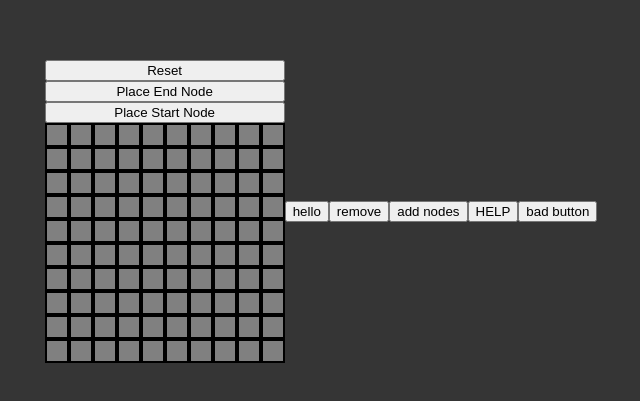
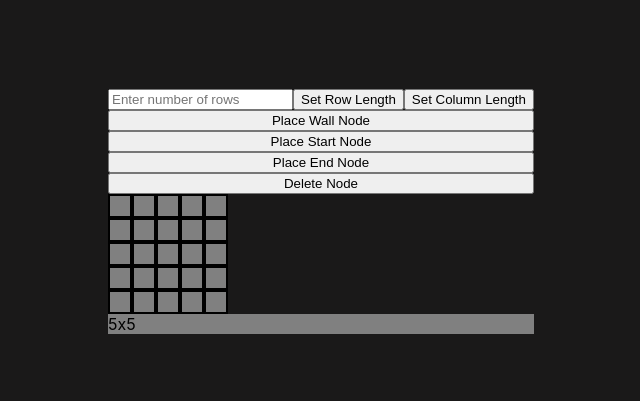
Before and after one commit to strokinmasi/algorithm_visualizer, a React (Create React App) app: page / in a window 1280 px wide. Shown: the part 189-590 px from the top of the page, without its empty margins (319-959 px from the left). Built offline with nearby package versions, Linux system fonts and the light colour scheme.

Commit message:
overhauled code
almost everything was changed and overhauled

```diff
--- a/package.json
+++ b/package.json
@@ -1,5 +1,5 @@
 {
-  "name": "my-app",
+  "name": "griddy",
   "version": "0.1.0",
   "private": true,
   "dependencies": {
--- a/src/App.css
+++ b/src/App.css
@@ -4,5 +4,5 @@
   display: flex;
   align-items: center;
   justify-content: center;
-  background-color: rgb(53, 53, 53);
+  background-color: rgb(26, 25, 25);
 }
--- a/src/App.js
+++ b/src/App.js
@@ -1,15 +1,10 @@
 import './App.css';
-import Djikstra from './algorithms/djikstra';
-import { Gridbase } from './grid/gridbase';
-import Pathing from './grid/pathing';
+import Gridbase from './Grid/Gridbase';
 
 function App() {
   return (
     <div className="App">
-      <Gridbase>
-        <Pathing/>
-        <Djikstra/>
-      </Gridbase>
+      <Gridbase/>
     </div>
   );
 }
--- /dev/null
+++ b/src/grid/Gridsizing.jsx
@@ -0,0 +1,39 @@
+import React, { useState } from 'react';
+
+function Gridsizing({ setRowLength, setColLength }) {
+
+    // States that contain the new number of columns and rows in the grid
+    const [input, setInput] = useState('');
+
+    // Event handlers that update the value of the states
+    const handleInputChange = (event, setInput) => {
+        setInput(event.target.value);
+    };
+
+    // Handles updating the row and column length of the original grid
+    const handleGridUpdateClick = (setLength, type) => {
+        const parsedNumber = parseInt(input, 10);
+        if (!isNaN(parsedNumber)) {
+            setLength(parsedNumber);
+            alert("Grid " + type + " length set!");
+            setInput('');
+        } else {
+            alert("Please enter a valid integer");
+        }
+    };
+
+    return (
+        <div>
+            <input
+                type="number"
+                value={input}
+                onChange={(e) => handleInputChange(e, setInput)}
+                placeholder="Enter number of rows"
+            />
+            <button onClick={() => handleGridUpdateClick(setRowLength, "row")}>Set Row Length</button>
+            <button onClick={() => handleGridUpdateClick(setColLength, "column")}>Set Column Length</button>
+        </div>
+    );
+}
+
+export default Gridsizing;
--- a/src/grid/gridbase.css
+++ b/src/grid/gridbase.css
@@ -1,8 +1,8 @@
 .grid {
     display: flex;
-    flex-direction: column-reverse;
+    flex-direction: column;
 }
 
-.gridRow {
+.row {
     display: flex;
 }
--- a/src/grid/gridbase.jsx
+++ b/src/grid/gridbase.jsx
@@ -1,37 +1,83 @@
-import React, { createContext, useContext, useState } from 'react';
+import React, { useEffect, useMemo, useState } from 'react';
+import './Gridbase.css';
+import Gridsizing from './Gridsizing';
+import Node from './Node';
 
-const GridContext = createContext();
+function Gridbase() {
 
-export function Gridbase({ children }) {
-    const [grid, setGrid] = useState(createInitialGrid());
-    const [startNode, setStartNode] = useState("");
-    const [endNode, setEndNode] = useState("");
+    // State that holds the entire grid
+    const [grid, setGrid] = useState([]);
 
-    function createInitialGrid() {
-        let initialGrid = [];
-        for (let y = 0; y < 10; y++) {
-            let row = [];
-            for (let x = 0; x < 10; x++) {
-                row.push({
-                    id: `${x}-${y}`,
-                    color: "grey",
-                    isStart: false,
-                    isEnd: false,
-                    prevnode: [-1, -1]
-                });
+    // States that contain the number of columns and rows in the grid
+    const [rowLength, setRowLength] = useState(5);
+    const [colLength, setColLength] = useState(5);
+
+    const [nodeType, setNodeType] = useState('default');
+
+    // Basic memo that holds the initial node settings to create the initial grid
+    const initialNode = useMemo(() => ({
+        type: 'default',
+        prevNode: null
+    }), []);
+
+    // useEffect that initialises and also updates the grid everytime the dimensions change
+    useEffect(() => {
+        const initialGrid = Array(rowLength).fill(null).map(() => Array(colLength).fill(initialNode));
+        setGrid(initialGrid);
+    }, [rowLength, colLength, initialNode]);
+
+
+    // Handles what happens when a node is clicked
+    const handleNodeClick = (row, col) => {
+        if ((checkNodeType('start') && nodeType === 'start') || (checkNodeType('end') && nodeType === 'end')) {
+            return alert('kys')
+        }
+        // Create a new grid with updated properties for the clicked node
+        const newGrid = grid.map((rowArray, rowIndex) =>
+            rowArray.map((node, colIndex) => {
+                if (rowIndex === row && colIndex === col) {
+                    // Toggle color
+                    return { ...node, type: nodeType};
+                }
+                return node;
+            })
+        );
+        setGrid(newGrid);
+    };
+
+    const checkNodeType = (type) => {
+        for (let row of grid) {
+            for (let node of row) {
+                if (node.type === type) {
+                    return true;
+                }
             }
-            initialGrid.push(row);
         }
-        return initialGrid;
-    }
+        return false;
+    };
 
     return (
-        <GridContext.Provider value={{ grid, setGrid, startNode, setStartNode, endNode, setEndNode }}>
-            {children}
-        </GridContext.Provider>
+        <div className="grid">
+            <Gridsizing setRowLength={setRowLength} setColLength={setColLength} />
+            <button onClick={() => setNodeType('wall')}>Place Wall Node</button>
+            <button onClick={() => setNodeType('start')}>Place Start Node</button>
+            <button onClick={() => setNodeType('end')}>Place End Node</button>
+            <button onClick={() => setNodeType('default')}>Delete Node</button>
+            {grid.map((row, rowIndex) => (
+                <div className="row">
+                    {row.map((node, colIndex) => (
+                        <Node
+                            key={`${rowIndex}-${colIndex}`}
+                            onClick={() => handleNodeClick(rowIndex, colIndex)}
+                            prevNode={node.prevNode}
+                            type={node.type}
+                        />
+                    ))}
+                </div>
+            ))}
+            <div style={{ backgroundColor: 'grey' }}>{rowLength}x{colLength}</div>
+        </div>
     );
 }
 
-export function useGridContext() {
-    return useContext(GridContext);
-}
+export default Gridbase;
--- a/src/grid/node.css
+++ b/src/grid/node.css
@@ -1,5 +1,18 @@
 .node {
     width: 20px;
     height: 20px;
+    background-color: grey;
     border: 2px solid black;
 }
+
+.node-start {
+    background-color: green;
+}
+
+.node-end {
+    background-color: red;
+}
+
+.node-wall {
+    background-color: black;
+}
--- a/src/grid/node.jsx
+++ b/src/grid/node.jsx
@@ -1,14 +1,27 @@
-import "./node.css";
+import "./Node.css";
 
 import { default as React } from 'react';
 
-function Node({ color, onClick, prevNode }) {
+function Node({ onClick, prevNode, type }) {
+
+    const getNodeClass = () => {
+        switch (type) {
+            case 'start':
+                return 'node-start';
+            case 'end':
+                return 'node-end';
+            case 'wall':
+                return 'node-wall';
+            default:
+                return '';
+        }
+    };
+
     return (
         <div
-            className="node"
-            style={{ backgroundColor: color }}
+            className={`node ${getNodeClass()}`}
             onClick={onClick}
-            prevnode={prevNode}
+            prevNode={prevNode}
         />
     )
 }
```
Also changed, not shown: 2 other files (tests, documents, lock files or other folders).
